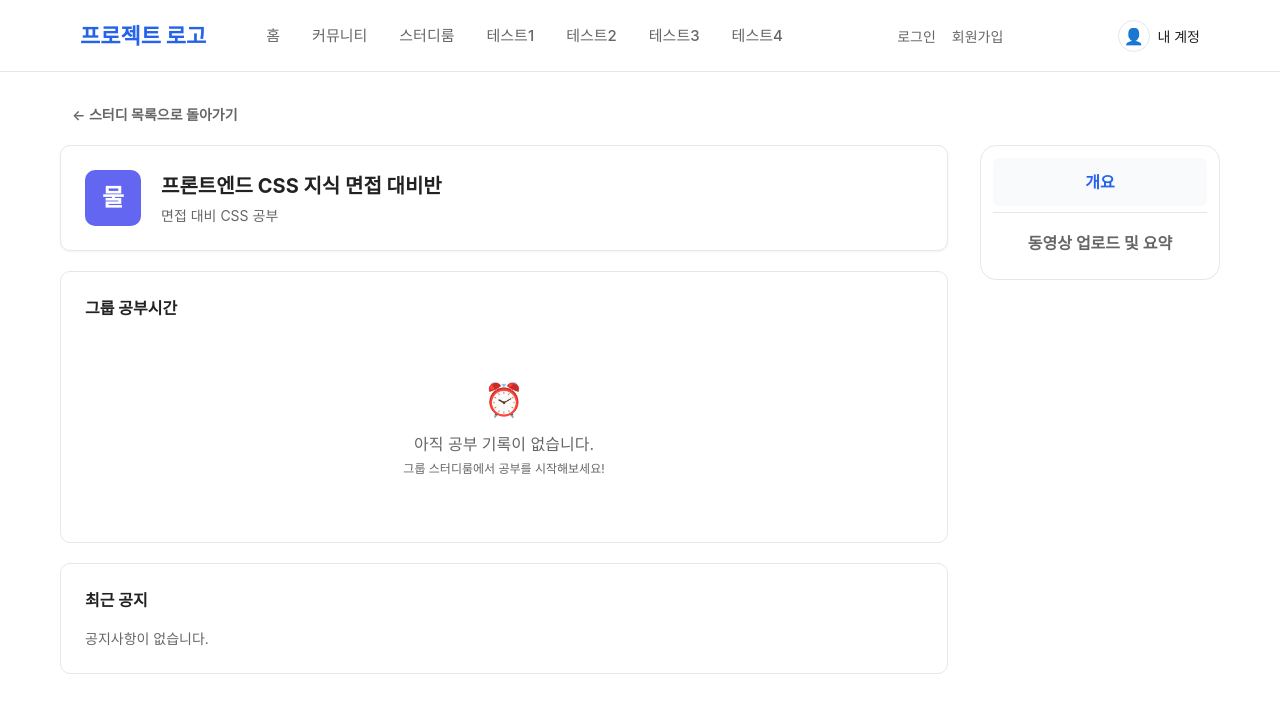
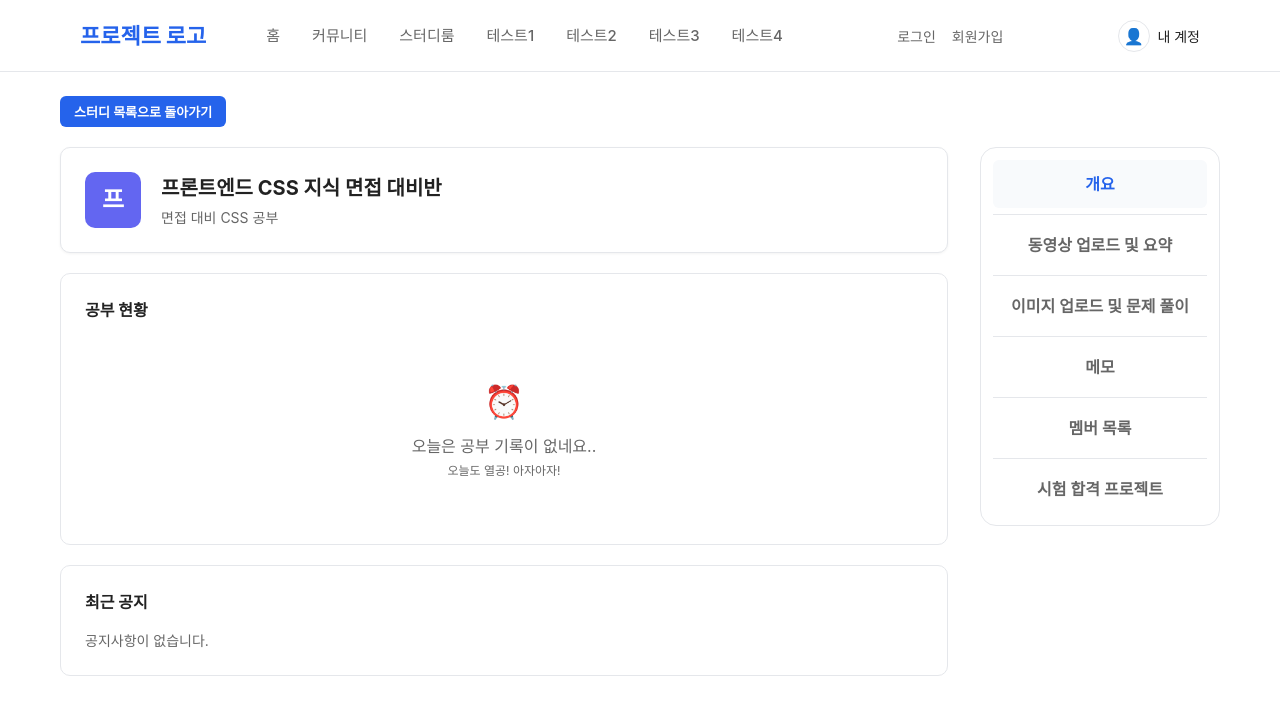
Before and after one commit to KoreanICT/projectA, a React (Create React App) app in the folder front/: page /group/detail in a window 1280 px wide. Shown: the top 714 px of the page. Built offline with nearby package versions, Linux system fonts and the light colour scheme; a web font is replaced by a local one.

Commit message:
[2026.08.31] detail 컴포넌트 관련 추가 및 변경.

```diff
--- /dev/null
+++ b/front/src/cont/study_group/Detail_Image.tsx
@@ -0,0 +1,18 @@
+import React from 'react';
+import styles from './detail.module.css';
+
+export const Detail_Image: React.FC = () => {
+    return (
+        <div className={styles.detail_content_wrapper}>
+            <div className={styles.detail_section_card}>
+                <h3 className={styles.section_title}>이미지 업로드 및 문제 풀이</h3>
+                <p className={styles.section_desc}>
+                    공부할 이미지를 업로드하고 문제를 생성 및 풀이하는 공간입니다.
+                </p>
+                <div className={styles.upload_placeholder}>
+                    <button className={styles.upload_btn}>+ 이미지 파일 선택</button>
+                </div>
+            </div>
+        </div>
+    )
+}
--- /dev/null
+++ b/front/src/cont/study_group/Detail_Member.tsx
@@ -0,0 +1,14 @@
+import React from 'react'
+import styles from './detail.module.css'
+export const Detail_Member: React.FC = () => {
+    return (
+        <div className={styles.detail_content_wrapper}>
+            <div className={styles.detail_section_card}>
+                <h3 className={styles.section_title}>멤버 목록</h3>
+                <p className={styles.section_desc}>
+
+                </p>
+            </div>
+        </div>
+    )
+}
--- /dev/null
+++ b/front/src/cont/study_group/Detail_Memo.tsx
@@ -0,0 +1,15 @@
+import React from 'react';
+import styles from './detail.module.css';
+
+export const Detail_Memo: React.FC = () => {
+    return (
+        <div className={styles.detail_content_wrapper}>
+            <div className={styles.detail_section_card}>
+                <h3 className={styles.section_title}>메모</h3>
+                <p className={styles.section_desc}>
+                    자유롭게 공부를 하다 생긴 질문이나 이해한 점을 작성하는 공간입니다.
+                </p>
+            </div>
+        </div>
+    )
+}
--- a/front/src/cont/study_group/Detail_Overview.tsx
+++ b/front/src/cont/study_group/Detail_Overview.tsx
@@ -4,22 +4,13 @@ import styles from './detail.module.css';
 export const Detail_Overview: React.FC = () => {
     return (
         <div className={styles.detail_content_wrapper}>
-            {/* 그룹 상단 헤더 프로필 영역 */}
-            <div className={styles.group_header_card}>
-                <div className={styles.group_icon}>물</div>
-                <div className={styles.group_header_info}>
-                    <h1 className={styles.group_title}>프론트엔드 CSS 지식 면접 대비반</h1>
-                    <p className={styles.group_desc}>면접 대비 CSS 공부</p>
-                </div>
-            </div>
-
-            {/* 그룹 공부시간 요약 영역 */}
+            {/* 공부 현황 요약 영역 */}
             <div className={styles.detail_section_card}>
-                <h3 className={styles.section_title}>그룹 공부시간</h3>
+                <h3 className={styles.section_title}>공부 현황</h3>
                 <div className={styles.empty_state}>
                     <span className={styles.clock_icon}>⏰</span>
-                    <p>아직 공부 기록이 없습니다.</p>
-                    <p className={styles.sub_text}>그룹 스터디룸에서 공부를 시작해보세요!</p>
+                    <p>오늘은 공부 기록이 없네요..</p>
+                    <p className={styles.sub_text}>오늘도 열공! 아자아자!</p>
                 </div>
             </div>
 
--- /dev/null
+++ b/front/src/cont/study_group/Detail_Project.tsx
@@ -0,0 +1,10 @@
+import React from 'react'
+import styles from './detail.module.css'
+
+export const Detail_Project: React.FC = () => {
+    return (
+        <div>
+
+        </div>
+    )
+}
--- a/front/src/cont/study_group/Detail_Sidebar.tsx
+++ b/front/src/cont/study_group/Detail_Sidebar.tsx
@@ -1,7 +1,7 @@
 import React from 'react';
 import styles from './detail.module.css';
 
-export type DetailTab = 'overview' | 'video';
+export type DetailTab = 'overview' | 'video' | 'image' | 'memo' | 'member' | 'project';
 
 interface DetailSidebarProps {
     currentTab: DetailTab;
@@ -27,6 +27,42 @@ export const Detail_Sidebar: React.FC<DetailSidebarProps> = ({ currentTab, onTab
                 >
                     동영상 업로드 및 요약
                 </button>
+
+                <div className={styles.detail_menu_divider} />
+
+                <button
+                    className={`${styles.detail_menu_button} ${currentTab === 'image' ? styles.active : ''}`}
+                    onClick={() => onTabChange('image')}
+                >
+                    이미지 업로드 및 문제 풀이
+                </button>
+
+                <div className={styles.detail_menu_divider} />
+
+                <button
+                    className={`${styles.detail_menu_button} ${currentTab === 'memo' ? styles.active : ''}`}
+                    onClick={() => onTabChange('memo')}
+                >
+                    메모
+                </button>
+
+                <div className={styles.detail_menu_divider} />
+
+                <button
+                    className={`${styles.detail_menu_button} ${currentTab === 'member' ? styles.active : ''}`}
+                    onClick={() => onTabChange('member')}
+                >
+                    멤버 목록
+                </button>
+
+                <div className={styles.detail_menu_divider} />
+
+                <button
+                    className={`${styles.detail_menu_button} ${currentTab === 'project' ? styles.active : ''}`}
+                    onClick={() => onTabChange('project')}
+                >
+                    시험 합격 프로젝트
+                </button>
             </nav>
         </aside>
     );
--- a/front/src/cont/study_group/Group_Detail.tsx
+++ b/front/src/cont/study_group/Group_Detail.tsx
@@ -1,11 +1,16 @@
 import React, { useState } from 'react';
+import { NavLink } from 'react-router-dom';
 import { Detail_Sidebar, DetailTab } from './Detail_Sidebar';
 import { Detail_Overview } from './Detail_Overview';
 import { Detail_Video } from './Detail_Video';
+import { Detail_Memo } from './Detail_Memo';
 import styles from './detail.module.css';
+import { Detail_Image } from './Detail_Image';
+import { Detail_Member } from './Detail_Member';
+import { Detail_Project } from './Detail_Project';
 
 interface GroupDetailProps {
-    onBackToHome?: () => void; // Group_Home으로 돌아가는 콜백 함수
+    onBackToHome?: () => void;
 }
 
 export const Group_Detail: React.FC<GroupDetailProps> = ({ onBackToHome }) => {
@@ -13,19 +18,45 @@ export const Group_Detail: React.FC<GroupDetailProps> = ({ onBackToHome }) => {
 
     return (
         <div className="container">
-            {/* 1. 상단 뒤로가기 버튼 영역 */}
+            {/* 1. 상단 목록으로 돌아가기 버튼 (입장하기 버튼과 동일 서식) */}
             <div className={styles.top_navigation}>
-                <button className={styles.back_button} onClick={onBackToHome}>
-                    ← 스터디 목록으로 돌아가기
-                </button>
+                {onBackToHome ? (
+                    <button
+                        className={`${styles.action_btn} ${styles.primary}`}
+                        onClick={onBackToHome}
+                    >
+                        스터디 목록으로 돌아가기
+                    </button>
+                ) : (
+                    <NavLink
+                        to="/homegroup"
+                        className={`${styles.action_btn} ${styles.primary}`}
+                    >
+                        스터디 목록으로 돌아가기
+                    </NavLink>
+                )}
             </div>
 
             {/* 2. 메인 디테일 레이아웃 */}
             <div className={styles.detail_page_layout}>
-                {/* 좌측 콘텐츠 영역 (선택된 탭에 맞춰 자식 컴포넌트 렌더링) */}
+                {/* 좌측 메인 콘텐츠 영역 */}
                 <main className={styles.detail_main_content}>
+                    {/* 상단 고정: 스터디 프로필 헤더 (탭이 변경되어도 유지는 영역) */}
+                    <div className={styles.group_header_card}>
+                        <div className={styles.group_icon}>프</div>
+                        <div className={styles.group_header_info}>
+                            <h1 className={styles.group_title}>프론트엔드 CSS 지식 면접 대비반</h1>
+                            <p className={styles.group_desc}>면접 대비 CSS 공부</p>
+                        </div>
+                    </div>
+
+                    {/* 하단 탭 교체 영역 */}
                     {currentTab === 'overview' && <Detail_Overview />}
                     {currentTab === 'video' && <Detail_Video />}
+                    {currentTab === 'image' && <Detail_Image />}
+                    {currentTab === 'memo' && <Detail_Memo />}
+                    {currentTab === 'member' && <Detail_Member />}
+                    {currentTab === 'project' && <Detail_Project />}
                 </main>
 
                 {/* 우측 전용 사이드바 */}
--- a/front/src/cont/study_group/Group_Public.tsx
+++ b/front/src/cont/study_group/Group_Public.tsx
@@ -80,8 +80,9 @@ export const Group_Public: React.FC<GroupPublicProps> = ({ searchType, searchTer
                                             인원: {study.currentMembers} / {study.maxCapacity}명
                                         </span>
                                         <button
-                                            className={`${styles.study_action_btn} ${isFull ? `${styles.disabled}` : `${styles.secondary}`}`}
+                                            className={`${styles.study_action_btn} ${isFull ? `${styles.disabled}` : `${styles.primary}`}`}
                                             disabled={isFull}
+                                            onClick={()=>{alert("참여 신청 완료.")}}
                                         >
                                             {isFull ? '정원 초과' : '참여하기'}
                                         </button>
--- a/front/src/cont/study_group/detail.module.css
+++ b/front/src/cont/study_group/detail.module.css
@@ -1,22 +1,28 @@
-/* 상단 내비게이션 (뒤로가기 버튼) */
+/* 상단 내비게이션 (돌아가기 버튼 영역) */
 .top_navigation {
     margin-top: 24px;
-    margin-bottom: 12px;
+    margin-bottom: 20px;
 }
 
-.back_button {
-    font-size: 14px;
+/* 입장하기 버튼과 동일한 규격 및 스타일 */
+.action_btn {
+    display: inline-block;
+    padding: 6px 14px;
+    font-size: 13px;
     font-weight: 600;
-    color: var(--text-secondary);
-    padding: 8px 12px;
     border-radius: var(--radius-sm);
-    transition: all 0.2s;
-    background-color: transparent;
+    transition: background-color 0.2s;
+    text-align: center;
+    line-height: normal;
 }
 
-.back_button:hover {
-    color: var(--primary);
-    background-color: var(--background-secondary);
+.action_btn.primary {
+    background-color: var(--primary);
+    color: var(--background);
+}
+
+.action_btn.primary:hover {
+    background-color: var(--primary-hover);
 }
 
 /* 전체 페이지 레이아웃 */
@@ -30,6 +36,7 @@
     flex: 1;
     display: flex;
     flex-direction: column;
+    gap: 20px; /* 상단 헤더 카드와 하단 탭 콘텐츠 간 간격 */
 }
 
 .detail_content_wrapper {
@@ -38,7 +45,7 @@
     gap: 20px;
 }
 
-/* 우측 사이드바 컨테이너 (Group_Sidebar 스타일 유지) */
+/* 우측 사이드바 컨테이너 */
 .detail_sidebar_container {
     width: 240px;
     position: sticky;
@@ -85,7 +92,7 @@
     margin: 6px 0;
 }
 
-/* 상단 스터디 프로필 헤더 카드 */
+/* 상단 고정 스터디 프로필 헤더 카드 */
 .group_header_card {
     display: flex;
     align-items: center;
@@ -168,7 +175,7 @@
     color: var(--text-secondary);
 }
 
-/* 업로드 창 임시 플레이스홀더 */
+/* 업로드 창 플레이스홀더 */
 .upload_placeholder {
     border: 2px dashed var(--border);
     border-radius: var(--radius-md);
```
Also changed, not shown: front/src/cont/study_group/Document.tsx (deleted, +0 -11 lines).
